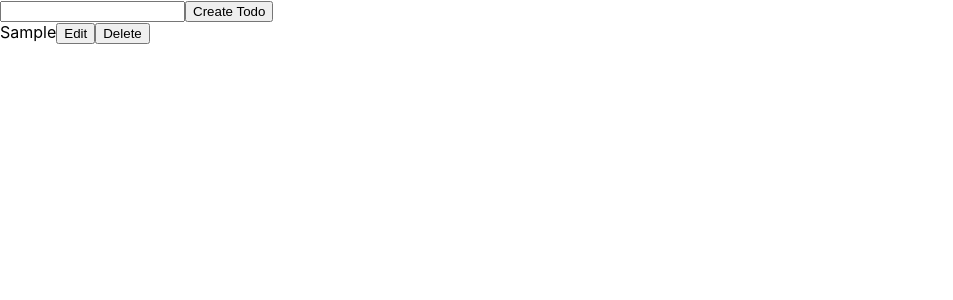
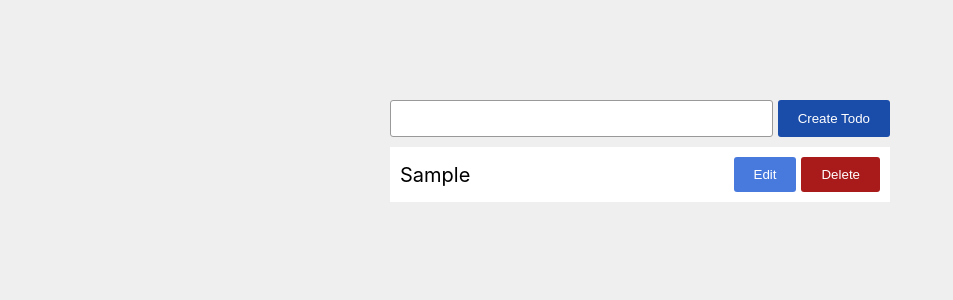
Before and after one commit to johanmeci/react-todo, a React (Create React App) app: page / in a window 1280 px wide. Both pictures are taken after typing "Sample" into the empty fields and a click on the input "Create Todo". Shown: the top 300 px of the page, without its empty margins (0-953 px from the left). Built offline with nearby package versions, Linux system fonts and the light colour scheme.

Commit message:
Adding styles v1

```diff
--- a/src/components/Todo.js
+++ b/src/components/Todo.js
@@ -33,9 +33,9 @@ export default function Todo({ item, onUpdate, onDelete }) {
   function TodoElement() {
     return (
       <div className="todoInfo">
-        {item.title}
-        <button onClick={() => setIsEdit(true)}>Edit</button>
-        <button onClick={(e) => onDelete(item.id)}>Delete</button>
+        <span className="todoTitle">{item.title}</span>
+        <button className="button" onClick={() => setIsEdit(true)}>Edit</button>
+        <button className="button buttonDelete" onClick={(e) => onDelete(item.id)}>Delete</button>
       </div>
     );
   }
--- a/src/components/TodoApp.js
+++ b/src/components/TodoApp.js
@@ -1,5 +1,7 @@
 import { useState } from "react";
 import Todo from "./Todo";
+
+import "./todoApp.css";
 
 export default function TodoApp() {
 
--- /dev/null
+++ b/src/components/todoApp.css
@@ -0,0 +1,63 @@
+.todoContainer {
+  width: 500px;
+  margin: 100px auto;
+  display: flex;
+  flex-direction: column;
+}
+
+.todoCreateForm {
+  display: flex;
+  gap: 5px;
+}
+
+.todoInput {
+  flex-grow: 1;
+  width: 100%;
+  padding: 10px;
+  border-radius: 3px;
+  border: 1px solid #999;
+}
+
+.buttonCreate {
+  border: none;
+  border-radius: 3px;
+  background-color: rgb(26,76,169);
+  color: white;
+  padding: 10px 20px;
+}
+
+.todosContainer {
+  display: flex;
+  flex-direction: column;
+  gap: 5px;
+  margin-top: 10px;
+}
+
+.todo {
+  padding: 10px;
+  background-color: white;
+}
+
+.todoTitle {
+  flex: 1;
+  font-size: 20px;
+}
+
+.todoUpdateForm,
+.todoInfo {
+  display: flex;
+  align-items: center;
+  gap: 5px;
+}
+
+.button {
+  border: none;
+  border-radius: 3px;
+  background-color: rgb(72,122,221);
+  color: white;
+  padding: 10px 20px;
+}
+
+.buttonDelete {
+  background-color: rgb(169,26,26);
+}
--- a/src/index.css
+++ b/src/index.css
@@ -5,6 +5,7 @@ body {
     sans-serif;
   -webkit-font-smoothing: antialiased;
   -moz-osx-font-smoothing: grayscale;
+  background-color: #efefef;
 }
 
 code {
```
